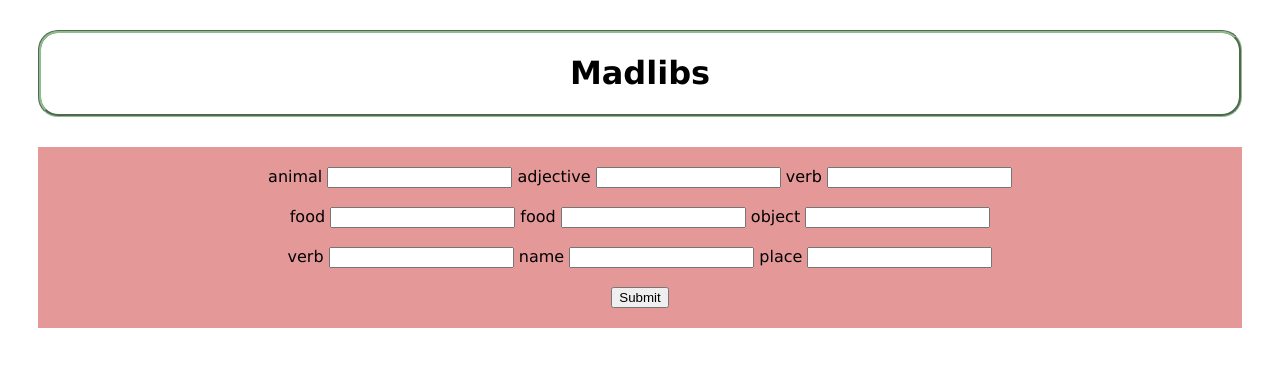
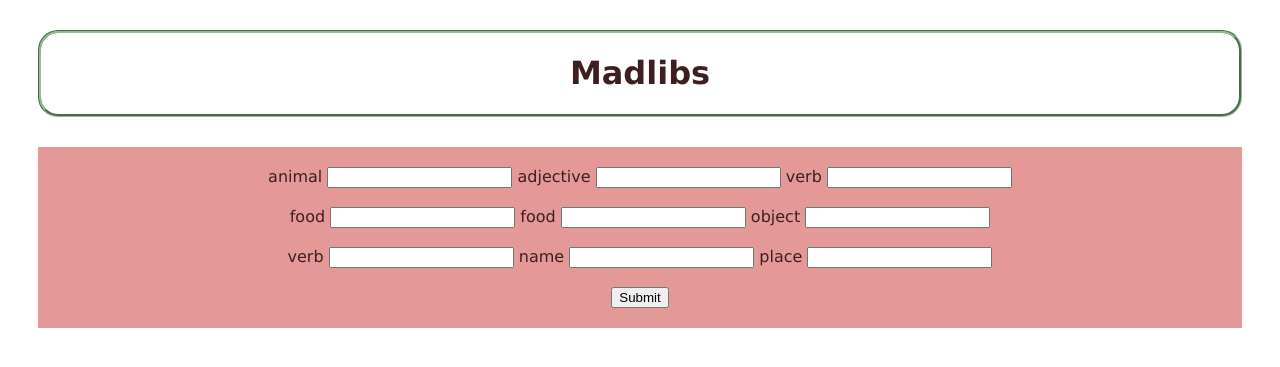
Before and after one commit to julz08/madlibs-fanny-juliana, a Flask app: page /madlib in a window 1280 px wide. Shown: the top 367 px of the page. Run offline with Flask 3, Linux system fonts and the light colour scheme.

Commit message:
changed font color

```diff
--- a/static/styles/style.css
+++ b/static/styles/style.css
@@ -39,3 +39,7 @@
     border-radius: 20px;
     margin: 30px;
 }
+
+div{
+    color: rgb(61, 31, 31)
+}
```
